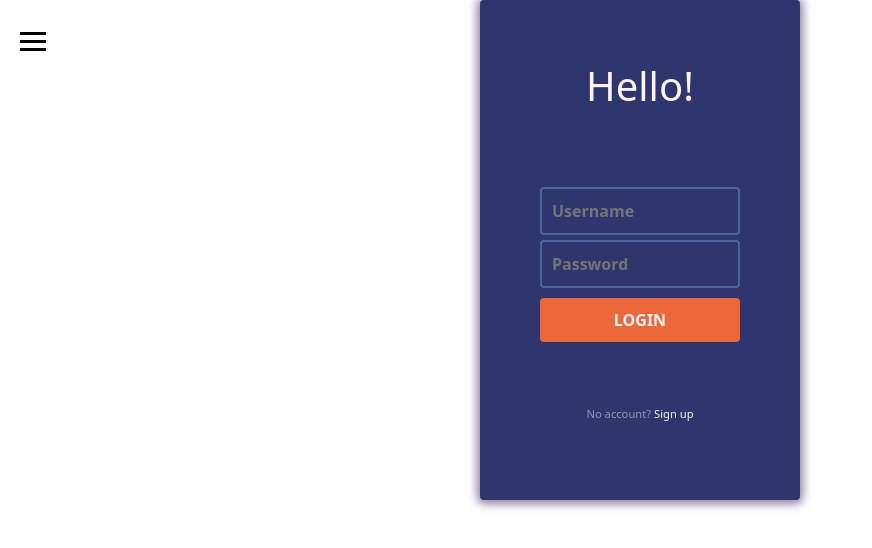
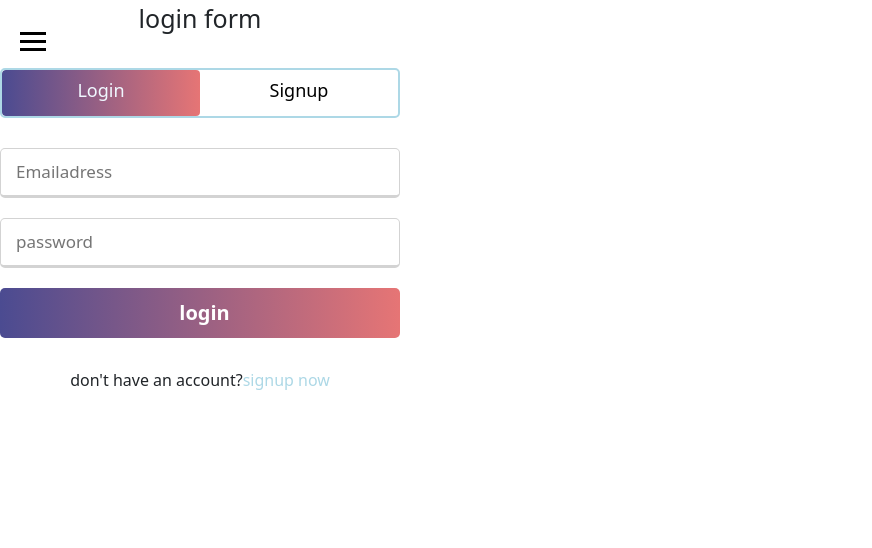
Before and after one commit to MikhailThomas/Mythics_frontend, a Vue app: page /login in a window 1280 px wide. Shown: the top 548 px of the page, without its empty margins (0-872 px from the left). Built offline with nearby package versions, Linux system fonts and the light colour scheme.

Commit message:
login and signup

```diff
--- a/src/App.vue
+++ b/src/App.vue
@@ -1,11 +1,6 @@
 <template>
   <navbar/>
-  <router-view v-slot="{ Component }">
-    <transition name="route" mode="out-in">
-    <component :is="Component">
-    </component>
-    </transition>
-  </router-view>
+  <router-view/>
 </template>
 
 <script>
@@ -20,16 +15,7 @@ export default {
 #app {
   text-align: center;
 }
-
-.route-enter-from{
-  opacity: 0;
-  transform: translateX(100vh);
-}
-.route-enter-active{
-  transition: all 3s ease-out;
-}
-.route-leave-to{
-  opacity: 0;
-  transform: translateX(-100vh);
+::-webkit-scrollbar{
+  display: hidden;
 }
 </style>
--- a/src/views/login.vue
+++ b/src/views/login.vue
@@ -1,144 +1,192 @@
 <template>
-  <div class="container">
-    <div class="form-wrapper" id="wrapper-login">
-        <div class="content-wrapper" id="content-signin">
-            <h1>Hello!</h1>
-            <form class="form-login">
-                <input type="text" name="username" placeholder="Username" class="input-username" />
-                <input type="password" name="password" placeholder="Password" class="input-password" />
-                <button type="submit" class="btn-login">LOGIN</button>
-            </form>
-            <p>No account? <a href="#wrapper-signup">Sign up</a></p>
+<div class="box">
+    <div class="title-text">
+        <div id="Login" class="title login">
+            login form
+        </div>
+        <div class="title signup">
+            signup form
         </div>
     </div>
-    <div class="form-wrapper" id="wrapper-signup">
-        <div class="content-wrapper" id="content-signin">
-            <h1>Join us!</h1>
-            <form class="form-login">
-                <input type="email" name="email" placeholder="Email address" class="input-email" />
-                <input type="text" name="username" placeholder="Username" class="input-username" />
-                <input type="password" name="password" placeholder="Password" class="input-password" />
-                <button type="submit" class="btn-login">SIGN UP</button>
-            </form>
-            <p>Got account? <a href="#wrapper-login">Sign in</a></p>
+    <div class="form-container">
+            <div class="slide-controls">
+                <input type="radio" name="slider" id="login" checked>
+                <input type="radio" name="slider" id="signup">
+                <label for="login" class="slide login">Login</label>
+                <label for="signup" class="slide signup">Signup</label>
+                <div class="slide-tab">
+
+                </div>
+            </div>
+            <div class="form-inner">
+                <form action="#" class="login-form">
+                    <div class="field">
+                        <input type="text" placeholder="Emailadress" required>
+                    </div>
+                    <div class="field">
+                        <input type="text" placeholder="password" required>
+                    </div>
+                    <div class="field">
+                        <input type="submit" value="login">
+                    </div>
+                    <div class="signup-link">don't have an account?<a href="signup">signup now</a></div>
+                </form>
+                <!-- sign up -->
+                <form action="#" class="signup">
+                    <div class="field">
+                        <input type="text" placeholder="Emailadress" required>
+                    </div>
+                    <div class="field">
+                        <input type="text" placeholder="password" required>
+                    </div>
+                    <div class="field">
+                        <input type="text" placeholder="confirm password" required>
+                    </div>
+                    <div class="field">
+                        <input type="submit" value="signup">
+                    </div>
+                    <div class="signup-link">don't have an account?<a href="signup">signup now</a></div>
+                </form>
+            </div>
         </div>
     </div>
-</div>
 </template>
 
 <script>
-export default {
-
-}
+const loginForm = document.getElementsByClassName(".login");
+const signupForm = document.getElementsByClassName(".signup");
+const loginBtn = document.getElementsByClassName(".login");
+const signupBtn = document.getElementsByClassName(".signup");
+const signupLink = document.getElementsByClassName(".signup-link a");
+const loginText = document.getElementsByClassName(".title-text .login");
+const signupText = document.getElementsByClassName(".title-text .signup");
+signupBtn.onclick = (() =>{
+    loginForm.style.marginLeft = "-50%";
+    loginText.style.marginLeft = "-50%";
+});
+loginBtn.onclick = (() =>{
+    loginForm.style.marginLeft = "0%";
+    loginText.style.marginLeft = "0%";
+});
+signupLink.onclick = (() =>{
+    signupBtn.click();
+    return false;
+});
 </script>
 
 <style scoped>
-    .container{
-        background: linear-gradient(black, blue);
-    }
-.form-wrapper {
-    border-radius: 4px;
-    background: #2F366D;
-    color: #FDF3F8;
-    box-shadow: 0px 1px 10px 3px rgba(145, 125, 160, 1);
-    position: absolute;
-    left: 50%;
-    transform: translate( -50%);
+.box{
+    max-width: 400px;
+    border-radius: 10px;
+    border-radius: 0px 15px 20px rgba(0,0,0,0.1);
     overflow: hidden;
 }
-
-
-.form-wrapper .content-wrapper {
-    opacity: 1;
-    width: 320px;
-    height: 500px;
+.title-text{
     display: flex;
-    flex-flow: column;
-    justify-content: center;
-    align-items: center;
+    width: 200%;
 }
-
-.form-login {
-    margin: 4rem auto;
+.title{
+    width: 50%;
+    font-size: 25px;
+    font-weight: 400;
+    text-align: center;
+    transition: all 0.4s cubic-bezier(0.68, -0.55, 0.265, 1.55);
 }
-
-.form-login input {
-    margin: 5px auto;
-    display: block;
+.form-container{
+width: 100%;
+overflow: hidden;
+}
+.slide-controls{
+    position: relative;
+    display: flex;
+    height: 50px;
+    width: 100%;
+    overflow: hidden;
+    border-radius: 5px;
+    margin: 30px 0 10px 0;
+    justify-content: space-between;
+    border: 2px solid lightblue;
+}
+.slide{
+    height: 100%;
+    width: 100%;
+    z-index: 1;
+    color: aliceblue;
+    font-size: 18px;
+    font-weight: 500;
+    text-align: center;
+    line-height: 40px;
+    cursor: pointer;
+    transition: all 0.6s ease;
+}
+.signup{
+    color: black;
+}
+.slide-tab{
+    position: absolute;
+    height: 100%;
+    width: 50%;
+    left: 0;
+    z-index: 0;
     border-radius: 4px;
-    background: none;
-    color: rgba(253, 243, 248, 1);
-    border: 2px solid rgba(85, 112, 172, .8);
-    padding: 10px;
-    width: 200px;
-    font-weight: bolder;
-    transition: all .3s ease;
+    /* slide transition */
+    transition: all 0.4s cubic-bezier(0.68, -0.55, 0.265, 1.55);
+    background: linear-gradient(to left,rgb(230, 117, 117), rgb(75, 75, 145));
 }
-
-.form-login button {
+input[type="radio"]{
+    display: none;
+}
+#signup:checked ~ .slide-tab{
+    left: 50%;
+}
+#signup:checked ~ .signup{
+    color: white;
+}
+#signup:checked ~ .login{
+    color: black;
+}
+.form-inner{
+    display: flex;
+    width: 200%;
+}
+form{
+    width: 50%;
+}
+.field{
+    height: 50px;
     width: 100%;
-    margin-top: 10px;
-    padding: 10px;
-    display: block;
-    font-weight: bolder;
-    color: #FDF3F8;
-    background: #ec6838;
+    margin-top: 20px;
+}
+.field input{
+    height: 100%;
+    width: 100%;
+    outline: none;
+    padding-left: 15px;
+    font-size: 17px;
+    border-radius: 5px;
+    border: 1px solid lightgrey;
+    border-bottom-width: 3px;
+    transition: all 0.8s ease;
+}
+.input:focus{
+    border-color: aqua;
+}
+.signup-link{
+    margin-top: 30px;
+}
+.signup-link a{
+    text-decoration: none;
+    color: lightblue;
+}
+.signup-link a:hover{
+    text-decoration: underline;
+}
+input[type="submit"]{
+    background: linear-gradient(to left,rgb(230, 117, 117), rgb(75, 75, 145));
+    color: rgb(255, 255, 255);
+    font-size: 20px;
+    font-weight: 600;
     border: none;
-    border-radius: 4px;
-    transition: all .3s ease;
-}
-
-.form-login input:focus {
-    outline: none;
-    color: rgba(253, 243, 248, 1);
-    background: rgba(85, 112, 172, .8);
-    border-width: 2px;
-    border-style: solid;
-    border-color: rgba(85, 112, 172, .8);
-}
-
-.form-login input:hover {
-    color: rgba(253, 243, 248, 1);
-    background: rgba(85, 112, 172, .8);
-    border-width: 2px;
-    border-style: solid;
-    border-color: rgba(85, 112, 172, .8);
-}
-
-.form-login button:hover {
     cursor: pointer;
-    box-shadow: 0px 1px 10px 1px rgba(236, 104, 56, .6);
-}
-
-.form-wrapper .content-wrapper p {
-    font-size: .7rem;
-    color: rgba(223, 214, 217, .6);
-}
-
-.form-wrapper .content-wrapper a {
-    color: #FDF3F8;
-    text-decoration: none;
-}
-
-#wrapper-signup {
-    opacity: 0;
-    pointer-events: none;
-}
-
-#wrapper-signup:target {
-    display: block;
-    opacity: 1;
-    pointer-events: all;
-}
-
-#wrapper-signup:target #wrapper-login,
-#wrapper-signin:target #wrapper-signup {
-    opacity: 0;
-    pointer-events: none;
-}
-
-#wrapper-signup,
-#wrapper-login {
-    transition: .2s linear all;
 }
 </style>
--- a/src/views/pets.vue
+++ b/src/views/pets.vue
@@ -2,16 +2,17 @@
   <div class="wrapper">
     <h1>Pets looking for new homes</h1>
     <div class="row">
-      <div id="card" class="col-4" ontouchstart="this.classList.toggle('hover');">
+      <div class="col-4" ontouchstart="this.classList.toggle('hover');">
         <div class="container">
           <div
             class="front"
-            style="background-image: url(https://unsplash.it/500/500/)"
+            style="background-image: url(https://i.postimg.cc/SNKbFjKs/Mountain-landscape.jpg/500/500/)"
           >
             <div class="inner">
               <p>Diligord</p>
               <span>Lorem ipsum</span>
             </div>
+            <img src="../assets/Tony_dragon-removebg-preview.png" alt="" />
           </div>
           <div class="back">
             <div class="inner">
@@ -23,48 +24,7 @@
           </div>
         </div>
       </div>
-      <div class="col-4" ontouchstart="this.classList.toggle('hover');">
-        <div class="container">
-          <div
-            class="front"
-            style="background-image: url(https://unsplash.it/500/500/)"
-          >
-            <div class="inner">
-              <p>Diligord</p>
-              <span>Lorem ipsum</span>
-            </div>
-          </div>
-          <div class="back">
-            <div class="inner">
-              <p>
-                Lorem ipsum, dolor sit amet consectetur adipisicing elit. Alias
-                cum repellat.
-              </p>
-            </div>
-          </div>
-        </div>
-      </div>
-      <div class="col-4" ontouchstart="this.classList.toggle('hover');">
-        <div class="container">
-          <div
-            class="front"
-            style="background-image: url(https://unsplash.it/500/500/)"
-          >
-            <div class="inner">
-              <p>Diligord</p>
-              <span>Lorem ipsum</span>
-            </div>
-          </div>
-          <div class="back">
-            <div class="inner">
-              <p>
-                Lorem ipsum, dolor sit amet consectetur adipisicing elit. Alias
-                cum repellat.
-              </p>
-            </div>
-          </div>
-        </div>
-      </div>
+      <!-- card 2 -->
     </div>
   </div>
 </template>
@@ -74,21 +34,18 @@ export default {};
 </script>
 
 <style scoped>
-
 h1 {
   font-size: 2.5rem;
-  font-family: "Montserrat";
   font-weight: normal;
-  color: #444;
   text-align: center;
-  margin: 2rem 0;
+  margin: 2rem;
 }
 
 .wrapper {
   min-height: 100vh;
   max-width: 100%;
-  margin: 0 auto;
-  max-width: 80rem;
+  margin: 2rem auto;
+  max-width: 80vw;
   z-index: 3;
 }
 
@@ -100,7 +57,11 @@ h1 {
 
 .container {
   transform-style: preserve-3d;
-  perspective: 1000px;
+}
+
+img {
+  width: 100%;
+  transform: translateZ(30px) scale(1.2);
 }
 
 .front,
@@ -114,7 +75,6 @@ h1 {
   height: auto;
   border-radius: 10px;
   color: #fff;
-  font-size: 1.5rem;
 }
 
 .back {
@@ -131,7 +91,6 @@ h1 {
   content: "";
   display: block;
   opacity: 0.6;
-  background-color: #000;
   backface-visibility: hidden;
   border-radius: 10px;
 }
@@ -148,12 +107,11 @@ h1 {
 }
 
 .inner {
-  transform: translateY(-50%) translateZ(60px) scale(0.94);
-  top: 50%;
+  transform: translateY(-50%) translateZ(50px) scale(0.94);
+  bottom: 0;
   position: absolute;
   left: 0;
   width: 100%;
-  padding: 2rem;
   box-sizing: border-box;
   outline: 1px solid transparent;
   perspective: inherit;
@@ -181,8 +139,8 @@ h1 {
 }
 
 .front .inner p {
-  font-size: 2rem;
-  margin-bottom: 2rem;
+  font-size: 1.5rem;
+  margin-bottom: 1rem;
   position: relative;
 }
 
@@ -196,13 +154,7 @@ h1 {
   left: 0;
   right: 0;
   margin: 0 auto;
-  bottom: -0.75rem;
-}
-
-.front .inner span {
-  color: rgba(255, 255, 255, 0.7);
-  font-family: "Montserrat";
-  font-weight: 300;
+  bottom: -0.5rem;
 }
 
 @media screen and (max-width: 64rem) {
```
Also changed, not shown: src/components/navbar.vue (+5 -5 lines), src/views/contact.vue (+11 -24 lines), src/views/home.vue (+8 -10 lines), src/assets/Tony_dragon-removebg-preview.png (added), 1 other file (tests, documents, lock files or other folders).
